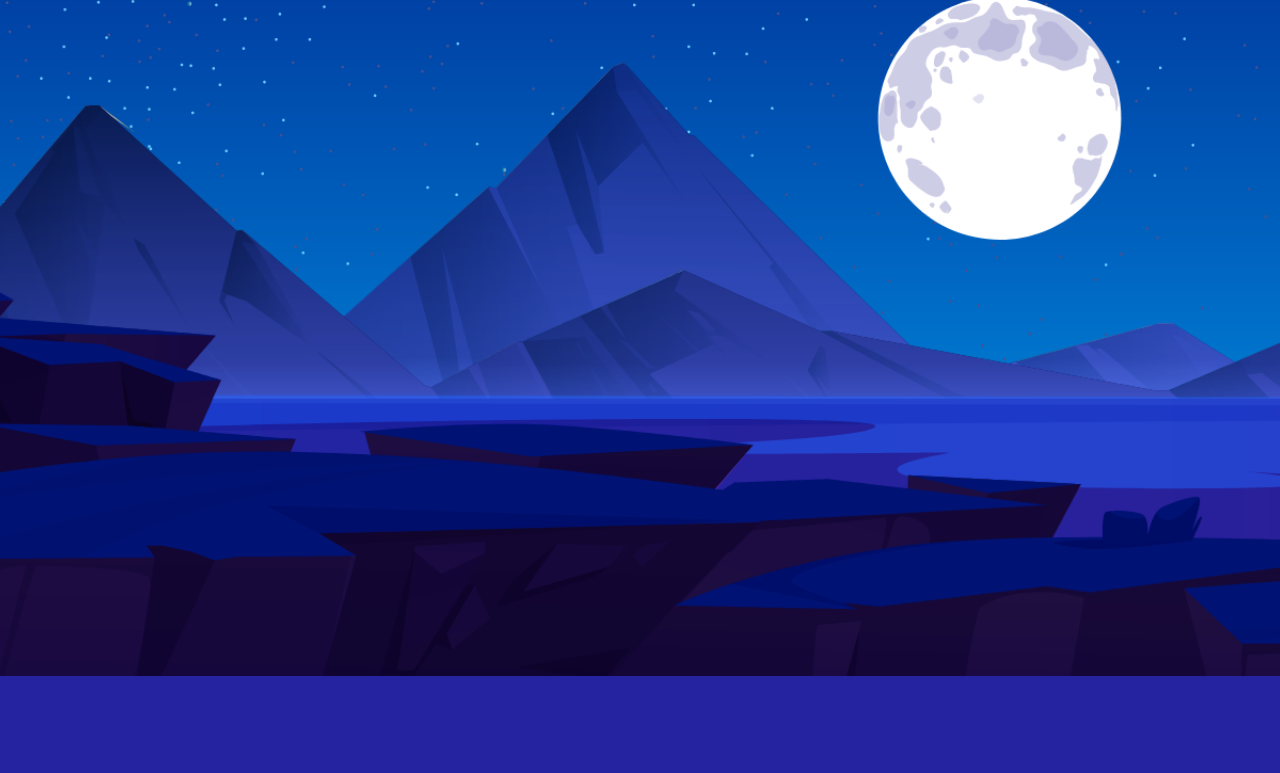
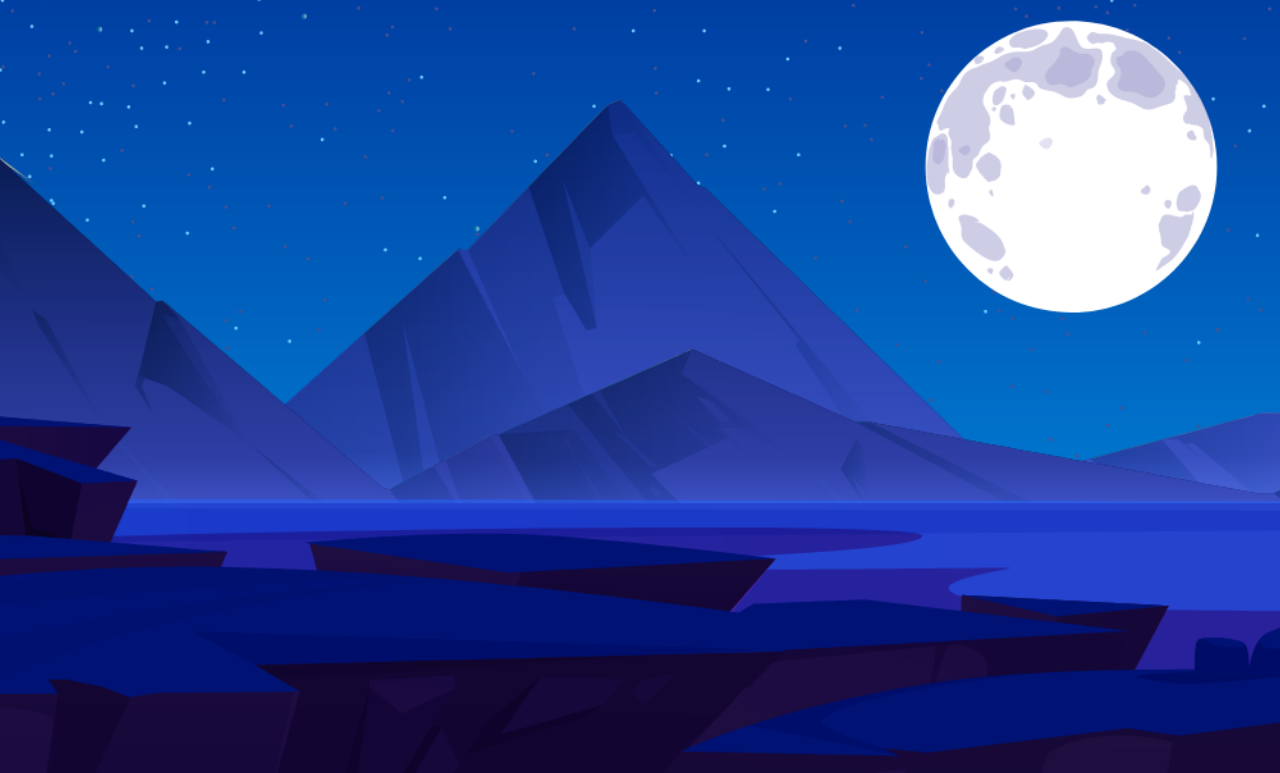
Before and after one commit to BrendanBattisti/Portfolio-Website, a React app: page / in a window 1280 px wide. Shown: the part 124-897 px from the top of the page. Built offline with nearby package versions, Linux system fonts and the light colour scheme.

Commit message:
Altered Page and Background sizes

```diff
--- a/src/Pages/Background/background.module.css
+++ b/src/Pages/Background/background.module.css
@@ -1,7 +1,7 @@
 .background {
   position: absolute;
   width: 100%;
-  height: 100%;
+  height: 120vh;
   display: inline-block;
 }
 
@@ -11,6 +11,6 @@
   left: 0;
   width: 100vw;
   vertical-align: middle;
-  height: 100vh;
+  height: 120vh;
   object-fit: cover;
 }
--- a/src/Pages/Page/page.module.css
+++ b/src/Pages/Page/page.module.css
@@ -3,7 +3,7 @@
   z-index: 50;
   padding: 0;
   margin: 0;
-  height: 110vh;
+  height: 120vh;
   width: 100vw;
   display: flex;
   justify-content: center;
```
